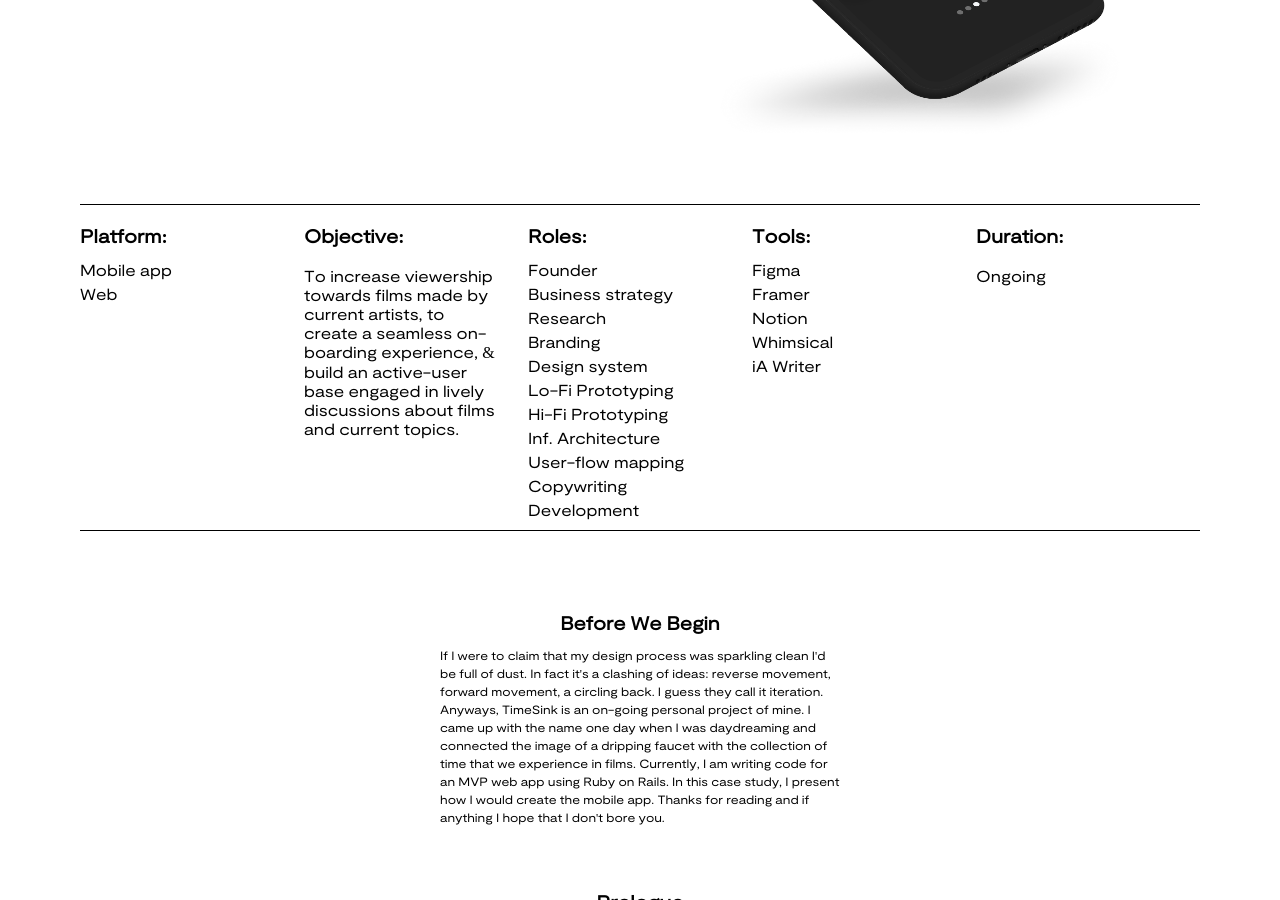
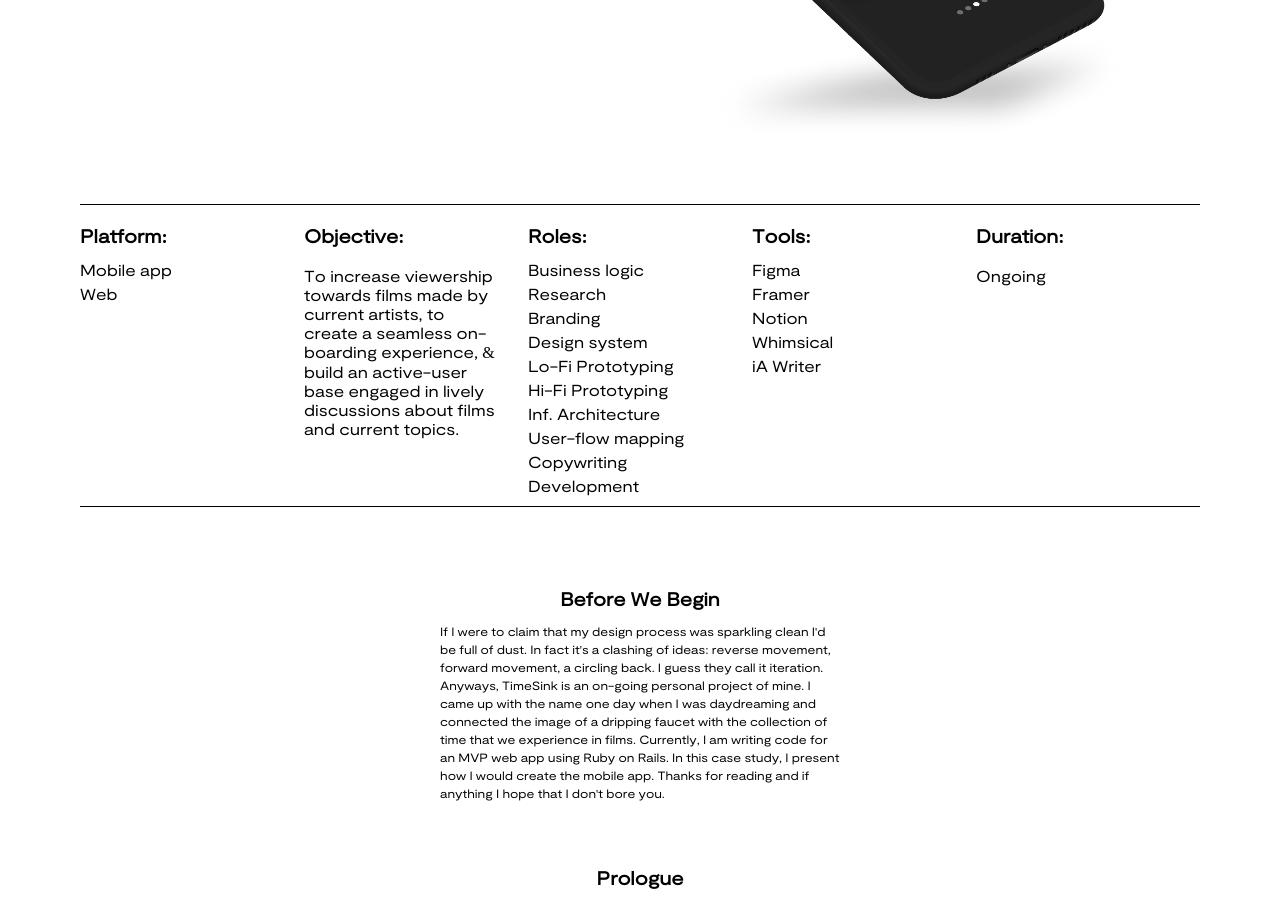
Before and after one commit to aaronzomback/design-portfolio, a Jekyll site: the page built from timesink.html, in a window 1280 px wide and 900 px high, scrolled down 497 px. Built offline with Jekyll 4.4.1, drawn with Linux system fonts in a browser that asks for light colours.

Commit message:
whimsical business logic

```diff
--- a/timesink.html
+++ b/timesink.html
@@ -32,8 +32,7 @@
   <div class="column">
     <h3>Roles:</h3>
     <div class="roles">
-    <p>Founder</p>
-    <p>Business strategy</p>
+    <p>Business logic</p>
     <p>Research</p>
     <p>Branding</p>
     <p>Design system</p>
```
